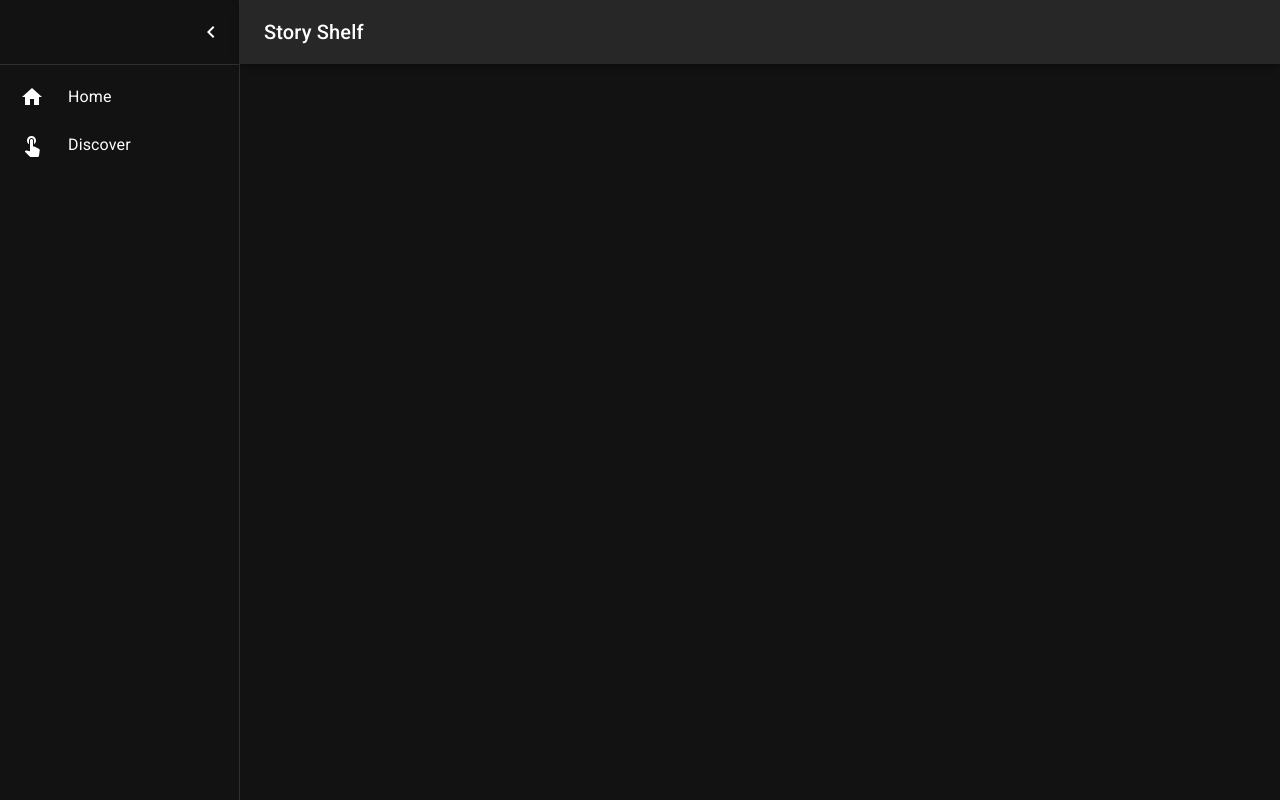
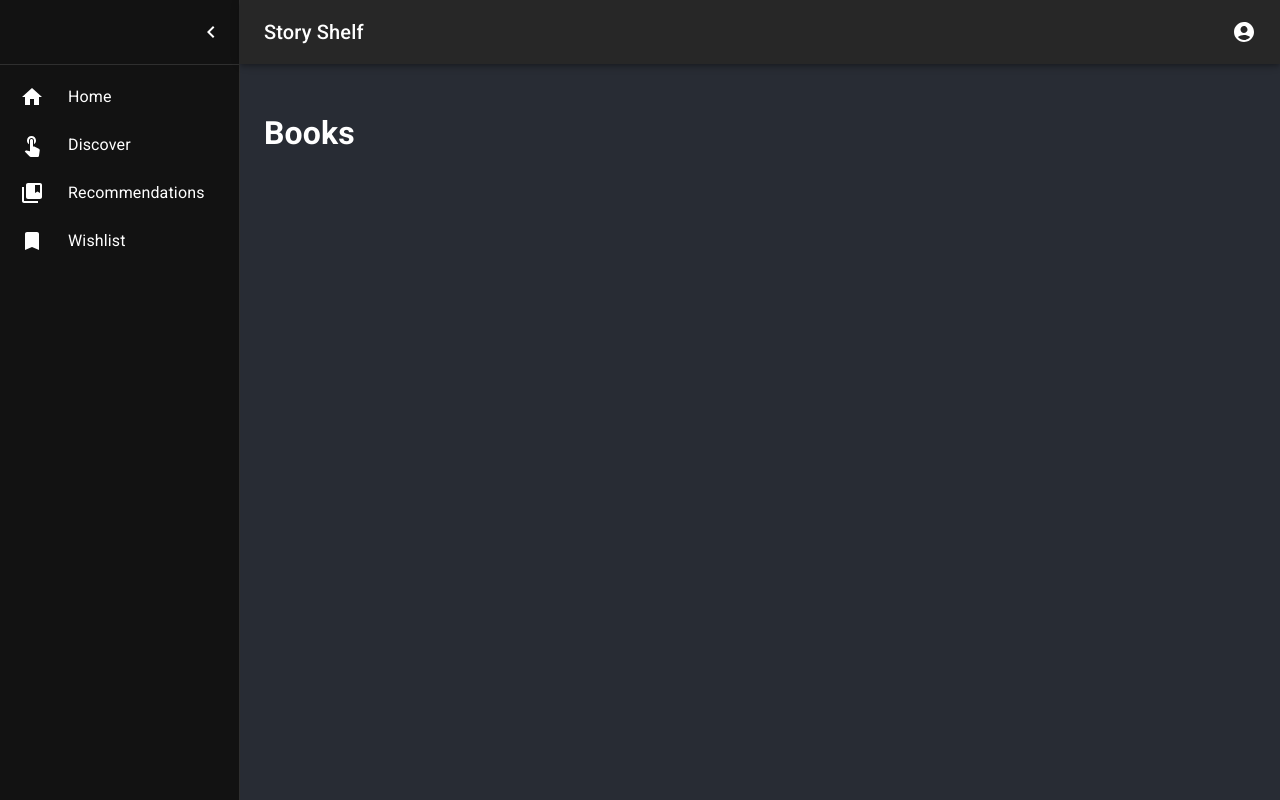
Before and after one commit to DlopezS98/story-shelf-app, a React (Create React App) app: page / in a window 1280 px wide. Built offline with nearby package versions, Linux system fonts and the light colour scheme.

Commit message:
Add aditional routes and avatar menu

```diff
--- a/src/App.tsx
+++ b/src/App.tsx
@@ -11,6 +11,8 @@ import Divider from '@mui/material/Divider';
 import IconButton from '@mui/material/IconButton';
 import MenuIcon from '@mui/icons-material/Menu';
 import HomeIcon from '@mui/icons-material/Home';
+import BookmarkIcon from '@mui/icons-material/Bookmark';
+import CollectionsBookmarkIcon from '@mui/icons-material/CollectionsBookmark';
 import TouchAppIcon from '@mui/icons-material/TouchApp';
 import ChevronLeftIcon from '@mui/icons-material/ChevronLeft';
 import ChevronRightIcon from '@mui/icons-material/ChevronRight';
@@ -19,6 +21,8 @@ import ListItemButton from '@mui/material/ListItemButton';
 import ListItemIcon from '@mui/material/ListItemIcon';
 import ListItemText from '@mui/material/ListItemText';
 import { Outlet, useNavigate } from 'react-router-dom';
+import { AccountCircle } from '@mui/icons-material';
+import { Menu, MenuItem } from '@mui/material';
 
 const drawerWidth = 240;
 
@@ -101,12 +105,18 @@ interface DrawerItem {
 const darkTheme = createTheme({
   palette: {
     mode: 'dark',
+    background: {
+      default: '#282c34',
+      paper: '#121212',
+    }
   },
 });
 
 export default function MiniDrawer() {
   const theme = useTheme();
   const [open, setOpen] = React.useState(true);
+  const [anchorEl, setAnchorEl] = React.useState<null | HTMLElement>(null);
+
   const navigate = useNavigate();
 
   const handleDrawerOpen = () => {
@@ -117,9 +127,19 @@ export default function MiniDrawer() {
     setOpen(false);
   };
 
+  const handleMenu = (event: React.MouseEvent<HTMLElement>) => {
+    setAnchorEl(event.currentTarget);
+  };
+
+  const handleClose = () => {
+    setAnchorEl(null);
+  };
+
   const drawerItems: DrawerItem[] = [
     { key: 'home', icon: <HomeIcon />, text: 'Home', path: '/' },
     { key: 'discover', icon: <TouchAppIcon />, text: 'Discover', path: '/discover' },
+    { key: 'recommendations', icon: <CollectionsBookmarkIcon />, text: 'Recommendations', path: '/recommendations' },
+    { key: 'wishlist', icon: <BookmarkIcon />, text: 'Wishlist', path: '/wishlist' },
   ];
 
   return (
@@ -127,7 +147,8 @@ export default function MiniDrawer() {
       <Box sx={{ display: 'flex' }}>
         <CssBaseline />
         <AppBar position="fixed" open={open}>
-          <Toolbar>
+          <Toolbar sx={{ display: 'flex', justifyContent: 'space-between' }}>
+            <Box sx={{ display: 'flex', flexDirection: 'row', justifyContent: 'center', alignItems: 'center' }}>
               <IconButton
                 color="inherit"
                 aria-label="open drawer"
@@ -143,6 +164,38 @@ export default function MiniDrawer() {
               <Typography variant="h6" noWrap component="div">
                 Story Shelf
               </Typography>
+            </Box>
+            <div>
+              <IconButton
+                size="large"
+                aria-label="account of current user"
+                aria-controls="menu-appbar"
+                aria-haspopup="true"
+                onClick={handleMenu}
+                color="inherit"
+                edge="end"
+              >
+                <AccountCircle />
+              </IconButton>
+              <Menu
+                id="menu-appbar"
+                anchorEl={anchorEl}
+                anchorOrigin={{
+                  vertical: 'bottom',
+                  horizontal: 'left',
+                }}
+                keepMounted
+                transformOrigin={{
+                  vertical: 'top',
+                  horizontal: 'left',
+                }}
+                open={Boolean(anchorEl)}
+                onClose={handleClose}
+              >
+                <MenuItem onClick={handleClose}>My Account</MenuItem>
+                <MenuItem onClick={handleClose}>Logout</MenuItem>
+              </Menu>
+            </div>
           </Toolbar>
         </AppBar>
         <Drawer variant="permanent" open={open}>
--- /dev/null
+++ b/src/modules/books/components/books.tsx
@@ -0,0 +1,7 @@
+export default function Books() {
+  return (
+    <div>
+      <h1>Books</h1>
+    </div>
+  );
+}
--- a/src/routes.tsx
+++ b/src/routes.tsx
@@ -2,13 +2,17 @@ import App from "./App";
 import { createBrowserRouter } from "react-router-dom";
 import Login from "./modules/auth/components/login";
 import Discover from "./modules/discover/components/discover";
+import Books from "./modules/books/components/books";
 
 const router = createBrowserRouter([
 	{
 		path: "/",
 		element: <App />,
 		children: [
+			{ path: "/", Component: Books },
 			{ path: "/discover", Component: Discover },
+			{ path: "/recommendations", element: <div><h1>Recommendations</h1></div> },
+			{ path: "/wishlist", element: <div><h1>Wishlist</h1></div> },
 		]
 	},
 	{
```
Lines whose indentation alone changed are shown as unchanged.
